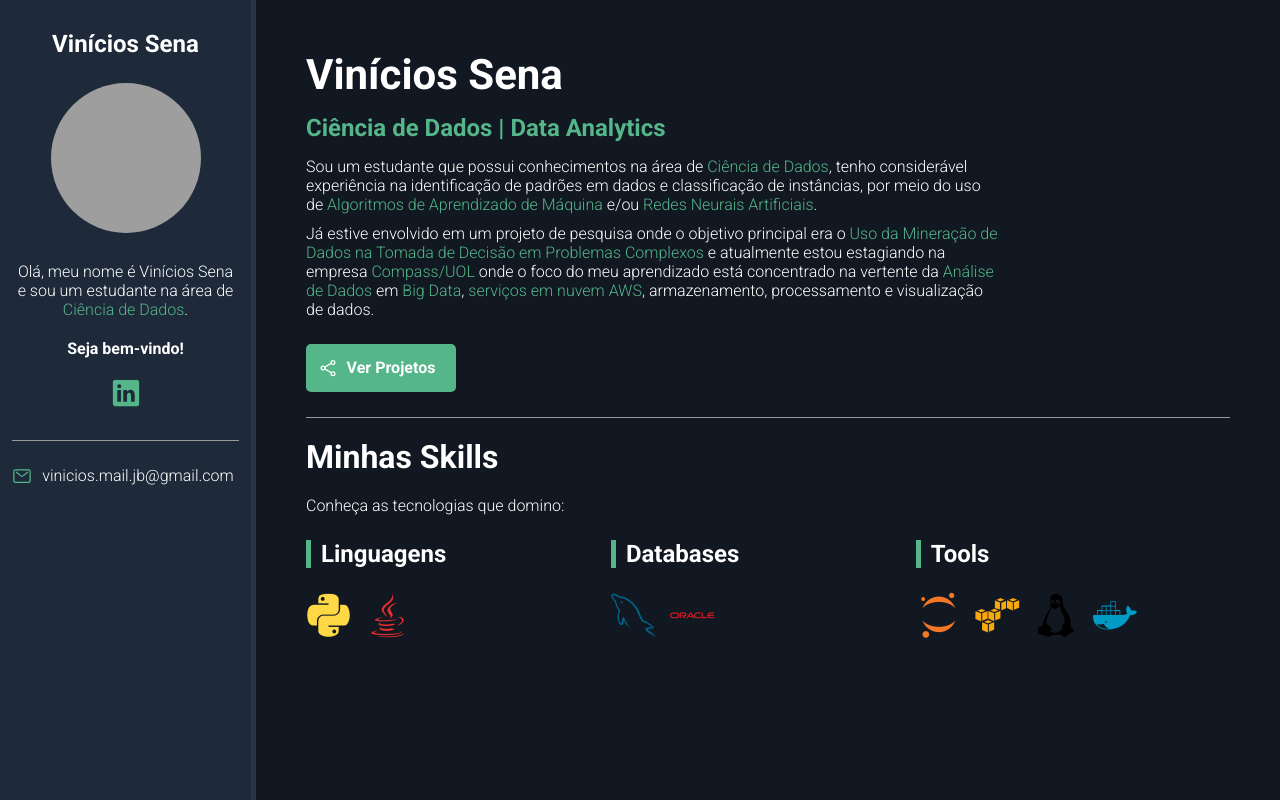
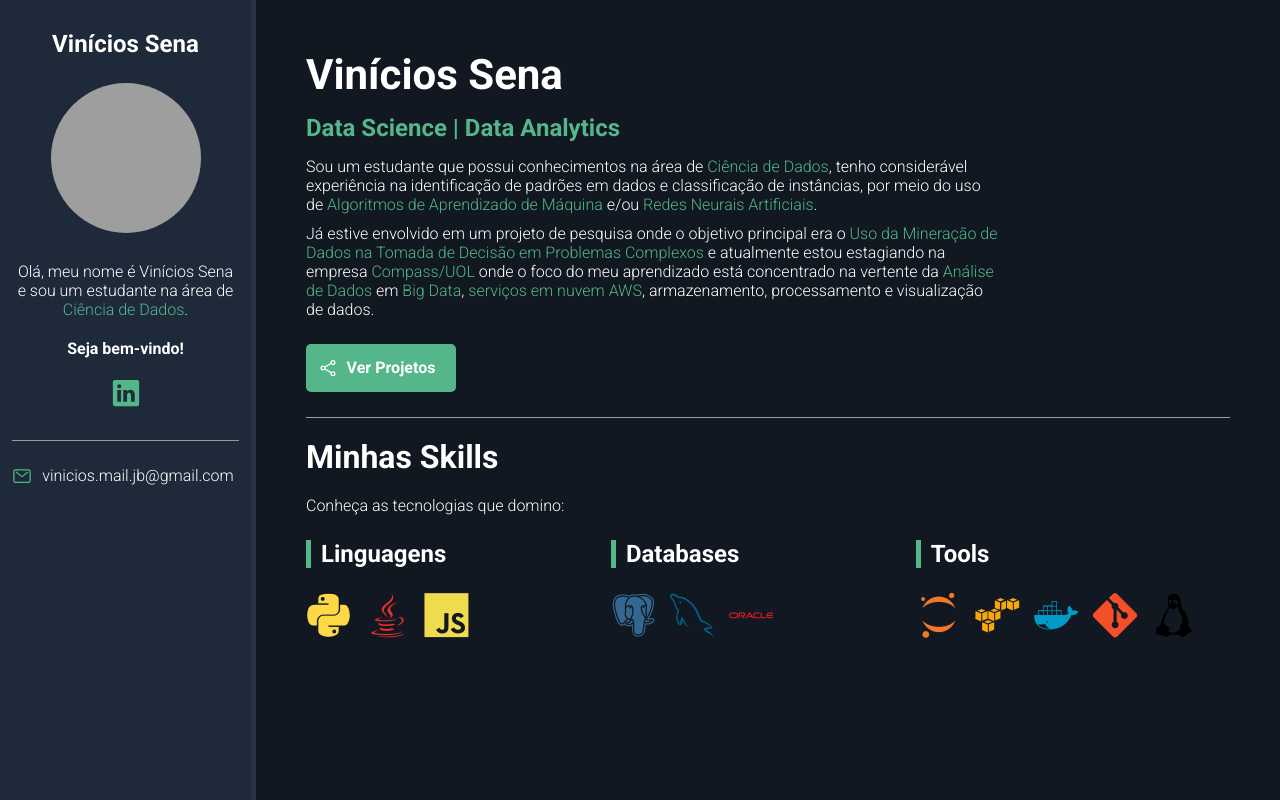
Before and after one commit to Viniciosw/viniciosw.github.io, a plain HTML site: page index.html in a window 1280 px wide. Drawn offline with nearby package versions, Linux system fonts and the light colour scheme; grey boxes are pictures that could not be loaded.

Commit message:
Atualizando informações no portifólio

```diff
--- a/index.html
+++ b/index.html
@@ -35,7 +35,7 @@
 
             <ul id="social-container">
 
-                <li> <a href="https://www.linkedin.com/in/vinícios-sena-09143518a/" target="_blank"> <ion-icon name="logo-linkedin"></ion-icon> </a> </li>
+                <li> <a href="https://www.linkedin.com/in/vinicios-sena/" target="_blank"> <ion-icon name="logo-linkedin"></ion-icon> </a> </li>
                 <!-- <li> <a href="#" target="_blank"> <ion-icon name="logo-facebook"></ion-icon> </a> </li>-->
                 <!-- <li> <a href="#" target="_blank"> <ion-icon name="logo-instagram"></ion-icon> </a> </li> -->
 
@@ -53,7 +53,7 @@
 
             <h1 id="name">Vinícios Sena</h1>
 
-            <p id="title"> <span class="highlight">Ciência de Dados | Data Analytics</span> </p>
+            <p id="title"> <span class="highlight">Data Science | Data Analytics</span> </p>
             <p class="description">Sou um estudante que possui conhecimentos na área de <span class="highlight">Ciência de Dados</span>, tenho considerável experiência na identificação de padrões em dados e classificação de instâncias, por meio do uso de <span class="highlight">Algoritmos de Aprendizado de Máquina</span> e/ou <span class="highlight">Redes Neurais Artificiais</span>.</p>
             <p class="description">Já estive envolvido em um projeto de pesquisa onde o objetivo principal era o <span class="highlight">Uso da Mineração de Dados na Tomada de Decisão em Problemas Complexos</span> e atualmente estou estagiando na empresa <span class="highlight">Compass/UOL</span> onde o foco do meu aprendizado está concentrado na vertente da <span class="highlight">Análise de Dados</span> em <span class="highlight">Big Data</span>, <span class="highlight">serviços em nuvem AWS</span>, armazenamento, processamento e visualização de dados.</p>
 
@@ -70,12 +70,14 @@
                     <p class="skills-title">Linguagens</p>
                     <i class="devicon-python-plain colored"></i>
                     <i class="devicon-java-plain colored"></i>
+                    <i class="devicon-javascript-plain colored"></i>
 
                 </div>
 
                 <div class="skills-box">
 
                     <p class="skills-title">Databases</p>
+                    <i class="devicon-postgresql-plain colored"></i>
                     <i class="devicon-mysql-plain colored"></i>
                     <i class="devicon-oracle-plain colored"></i>
 
@@ -86,8 +88,9 @@
                     <p class="skills-title">Tools</p>
                     <i class="devicon-jupyter-plain colored"></i>
                     <i class="devicon-amazonwebservices-plain colored"></i>
+                    <i class="devicon-docker-plain colored"></i>
+                    <i class="devicon-git-plain colored"></i>
                     <i class="devicon-linux-plain colored"></i>
-                    <i class="devicon-docker-plain colored"></i>
 
                 </div>
 
```
Also changed, not shown: 1 other file.
